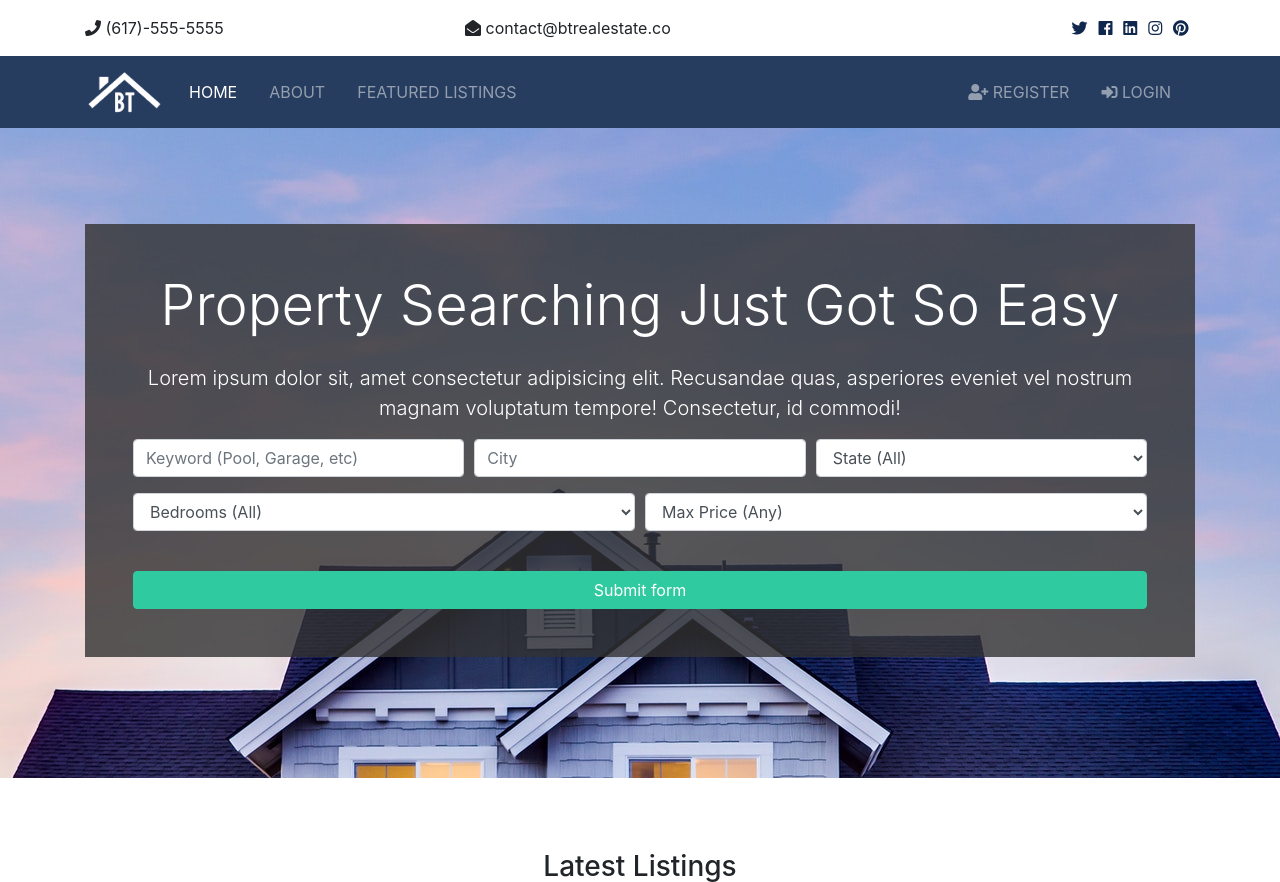
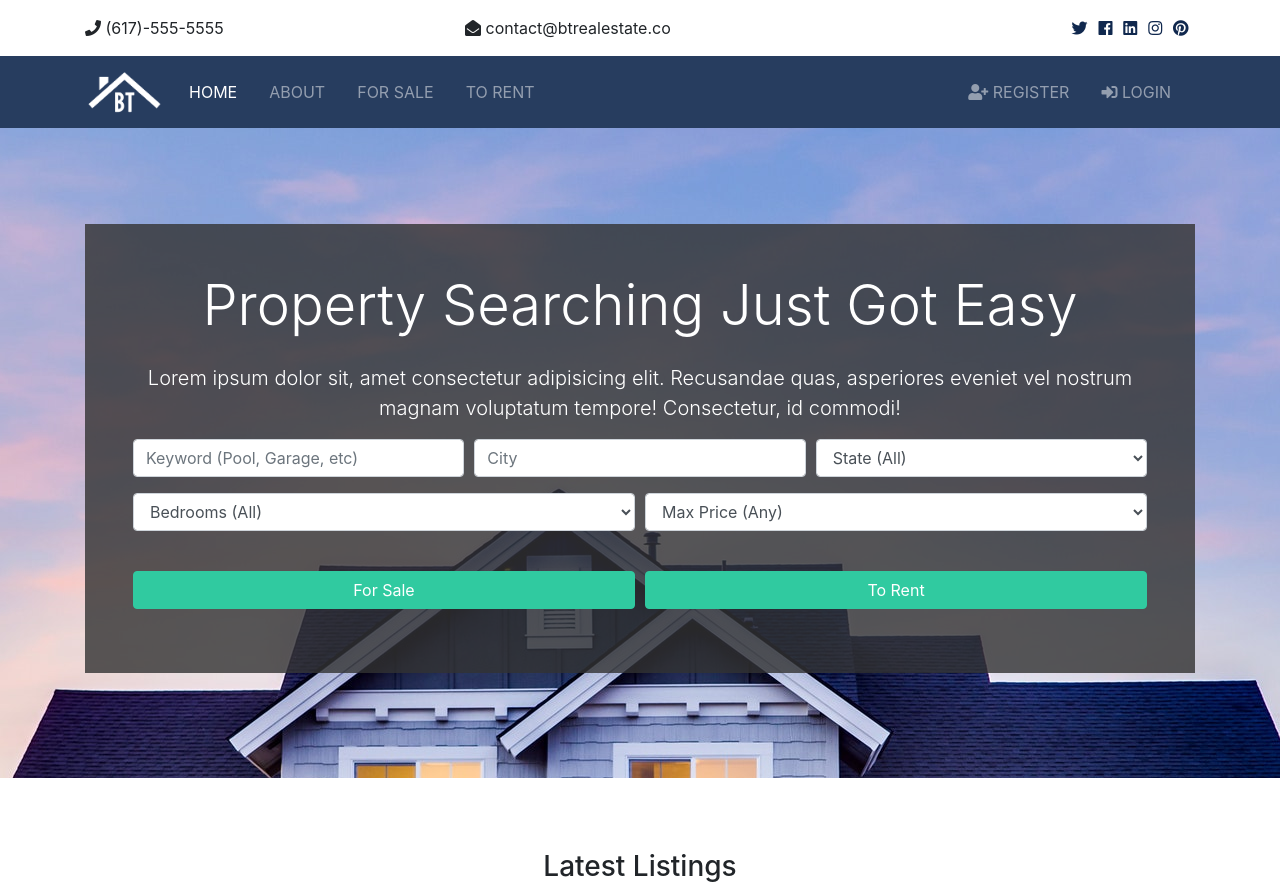
Before and after one commit to ThemisTheo1995/btre_project, a Django app: page / in a window 1280 px wide. Shown: the top 882 px of the page. Run offline with Django 3.2, Linux system fonts and the light colour scheme; data that the repository does not hold is empty; some libraries are stand-ins or nearby versions.

Commit message:
Labeling fixes

```diff
--- a/listings/urls.py
+++ b/listings/urls.py
@@ -6,4 +6,5 @@
     path('', views.index, name='listings'),
     path('<int:listing_id>', views.listing, name='listing'),
     path('search', views.search, name='search'),
+
 ]
--- a/templates/listings/listings.html
+++ b/templates/listings/listings.html
@@ -2,7 +2,7 @@
 
 {% load humanize %}
 
-{% block title %} | Browse Property Listings {% endblock %}
+{% block title %} | Browse Property For Sale {% endblock %}
 
 {% block content %}
 <section id="showcase-inner" class="py-5 text-white">
@@ -25,7 +25,7 @@
             <a href="{% url 'index' %}">
               <i class="fas fa-home"></i> Home</a>
           </li>
-          <li class="breadcrumb-item active"> Browse Listings</li>
+          <li class="breadcrumb-item active"> For Sale</li>
         </ol>
       </nav>
     </div>
@@ -54,7 +54,7 @@
                   <hr>
                   <div class="row py-2 text-secondary">
                     <div class="col-6">
-                      <i class="fas fa-th-large"></i> Sq mtrs: {{ listing.sqft }}</div>
+                      <i class="fas fa-th-large"></i> Sq meters: {{ listing.sqft }}</div>
                     <div class="col-6">
                       <i class="fas fa-car"></i> Garages: {{ listing.garage }}</div>
                   </div>
--- a/templates/pages/index.html
+++ b/templates/pages/index.html
@@ -11,7 +11,7 @@
       <div class="home-search p-5">
         <div class="overlay p-5">
           <h1 class="display-4 mb-4">
-            Property Searching Just Got So Easy
+            Property Searching Just Got Easy
           </h1>
           <p class="lead">Lorem ipsum dolor sit, amet consectetur adipisicing elit. Recusandae quas, asperiores eveniet vel nostrum magnam
             voluptatum tempore! Consectetur, id commodi!</p>
@@ -59,7 +59,12 @@
                   </select>
                 </div>
               </div>
-              <button class="btn btn-secondary btn-block mt-4" type="submit">Submit form</button>
+              <div class="form-row">
+                <div class ="col-md-6 mb-3"><button class="btn btn-secondary btn-block mt-4" type="submit">For Sale</button>
+                </div>
+                <div class ="col-md-6 mb-3"><button class="btn btn-secondary btn-block mt-4" type="submit">To Rent</button>
+                </div>
+              </div>
             </form>
           </div>
         </div>
@@ -95,7 +100,7 @@
                   <hr>
                   <div class="row py-2 text-secondary">
                     <div class="col-6">
-                      <i class="fas fa-th-large"></i> Sq mtrs: {{ listing.sqft }}</div>
+                      <i class="fas fa-th-large"></i> Sq meters: {{ listing.sqft }}</div>
                     <div class="col-6">
                       <i class="fas fa-car"></i> Garage: {{ listing.garage }}</div>
                   </div>
--- a/templates/partials/_navbar.html
+++ b/templates/partials/_navbar.html
@@ -35,8 +35,18 @@
               class="nav-item mr-3"
             {% endif %}
           >
-            <a class="nav-link" href="{% url 'listings' %}">Featured Listings</a>
+            <a class="nav-link" href="{% url 'listings' %}">For Sale</a>
           </li>
+          <li
+            {% if 'about' in request.path %}
+              class="nav-item active mr-3"
+            {% else %}
+              class="nav-item mr-3"
+            {% endif %}
+          >
+            <a class="nav-link" href="{% url 'about' %}">To Rent</a>
+          </li>
+
         </ul>
 
         <ul class="navbar-nav ml-auto">
```
Also changed, not shown: templates/listings/search.html (+6 -1 lines).
